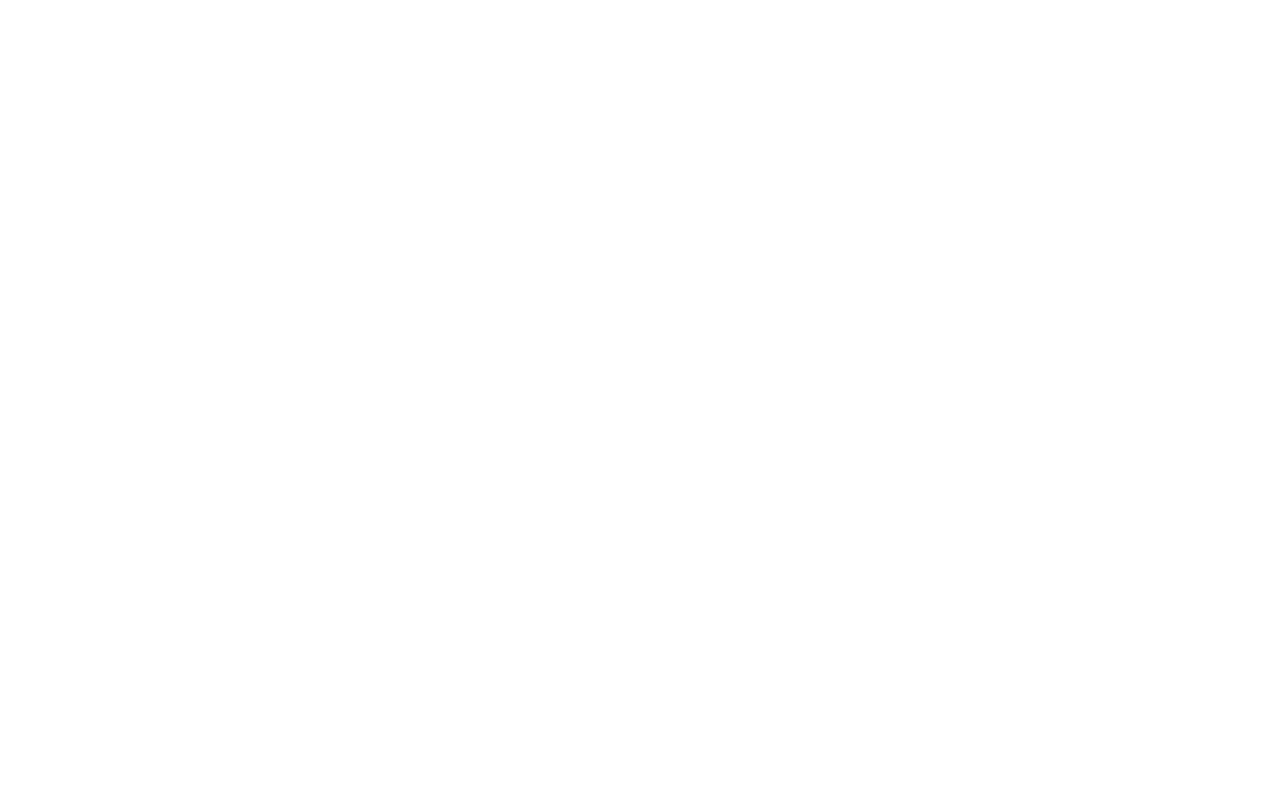
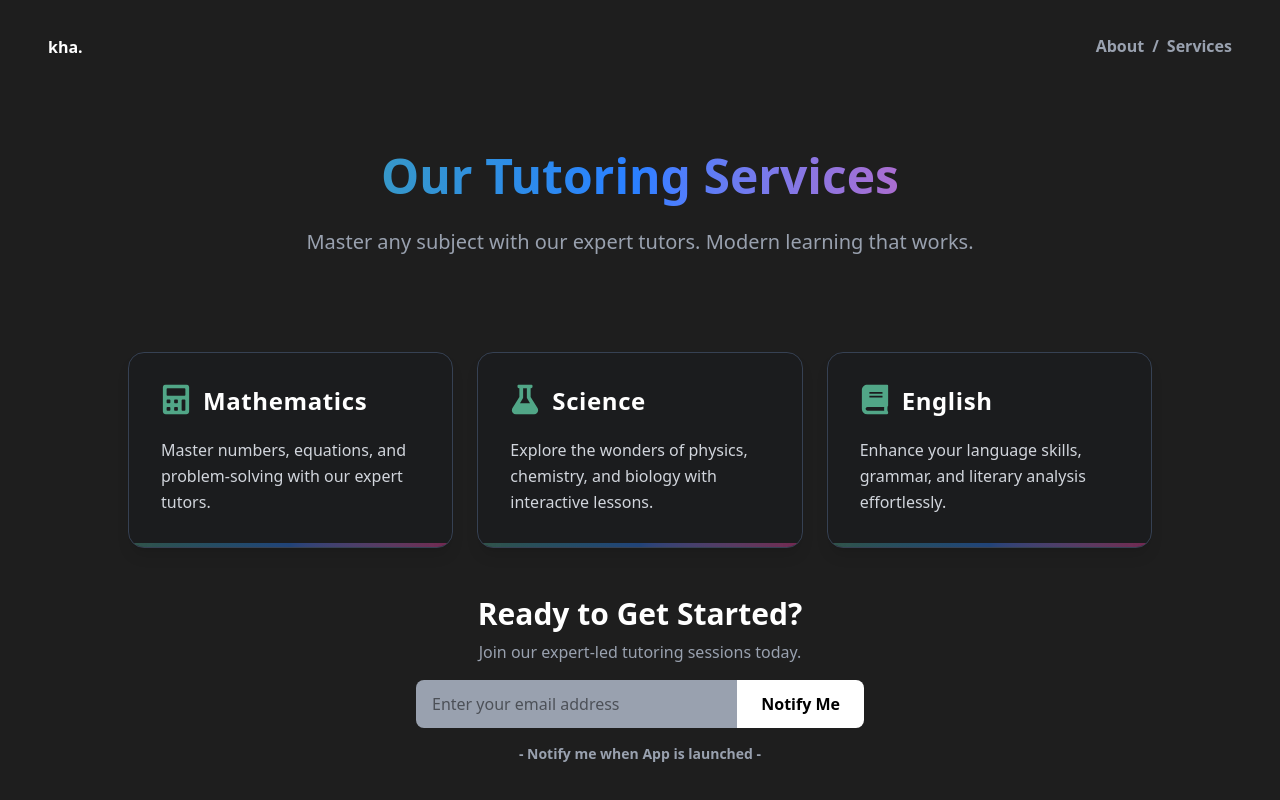
Before and after one commit to ChrissieDk/kha, a React (Vite) app in the folder KnowledgeHubArabia/: page /services in a window 1280 px wide. Before the commit this address had no page. Built offline with nearby package versions, Linux system fonts and the light colour scheme.

Commit message:
services and styling

```diff
--- a/KnowledgeHubArabia/package.json
+++ b/KnowledgeHubArabia/package.json
@@ -12,8 +12,10 @@
   "dependencies": {
     "@tailwindcss/vite": "^4.0.6",
     "firebase": "^11.3.1",
+    "framer-motion": "^12.4.3",
     "react": "^19.0.0",
     "react-dom": "^19.0.0",
+    "react-icons": "^5.4.0",
     "react-router-dom": "^7.1.5",
     "tailwindcss": "^4.0.6"
   },
--- a/KnowledgeHubArabia/src/App.tsx
+++ b/KnowledgeHubArabia/src/App.tsx
@@ -1,6 +1,7 @@
 import "./App.css";
 import { BrowserRouter as Router, Route, Routes } from "react-router-dom";
 import ComingSoon from "./pages/ComingSoon";
+import Services from "./pages/Services";
 
 function App() {
   return (
@@ -8,6 +9,7 @@ function App() {
       <Router>
         <Routes>
           <Route path="/" element={<ComingSoon />} />
+          <Route path="/services" element={<Services />} />
         </Routes>
       </Router>
     </>
--- /dev/null
+++ b/KnowledgeHubArabia/src/components/Navbar.tsx
@@ -0,0 +1,36 @@
+const Navbar = ({ className = "" }) => {
+  return (
+    <div
+      className={`flex justify-between items-center py-4 md:py-8 ${className}`}
+    >
+      {/* Logo */}
+      <div className="text-white text-lg font-black">
+        <a
+          href="/"
+          className="text-md sm:text-sm md:text-base hover:text-[#51a687] transition-colors"
+        >
+          kha.
+        </a>
+      </div>
+
+      {/* Navigation Links */}
+      <div className="flex items-center space-x-2 text-sm md:text-md text-gray-400 font-bold">
+        <a
+          href="/payment"
+          className="text-xs sm:text-sm md:text-base hover:text-[#51a687] transition-colors"
+        >
+          About
+        </a>
+        <span className="text-xs sm:text-sm md:text-base">/</span>
+        <a
+          href="/services"
+          className="text-xs sm:text-sm md:text-base hover:text-[#51a687] transition-colors"
+        >
+          Services
+        </a>
+      </div>
+    </div>
+  );
+};
+
+export default Navbar;
--- /dev/null
+++ b/KnowledgeHubArabia/src/components/serviceCard.tsx
@@ -0,0 +1,49 @@
+import React from "react";
+import { motion } from "framer-motion";
+
+interface TutoringCardProps {
+  subject: string;
+  description: string;
+  icon: React.ReactNode;
+}
+
+const ServiceCard: React.FC<TutoringCardProps> = ({
+  subject,
+  description,
+  icon,
+}) => {
+  return (
+    <motion.div
+      whileHover={{ scale: 1.02 }}
+      transition={{ type: "spring", stiffness: 150, damping: 12 }}
+      className="relative bg-gray-900/10 backdrop-blur-md border border-gray-700 rounded-2xl p-6 sm:p-8 shadow-lg overflow-hidden group"
+    >
+      {/* Gradient Accent Border */}
+      <div className="absolute inset-0  opacity-10 group-hover:opacity-40 transition-opacity duration-300 rounded-2xl pointer-events-none" />
+
+      {/* Floating Icon */}
+      <div className="relative z-10 flex items-center space-x-3 mb-5">
+        <motion.div
+          animate={{ y: [0, -3, 0] }}
+          transition={{ repeat: Infinity, duration: 2, ease: "easeInOut" }}
+          className="text-[#51a687] text-3xl sm:text-3xl"
+        >
+          {icon}
+        </motion.div>
+        <h2 className="text-2xl sm:text-2xl font-semibold text-white tracking-wide">
+          {subject}
+        </h2>
+      </div>
+
+      {/* Description */}
+      <p className="relative z-10 text-gray-300 text-sm sm:text-base leading-relaxed">
+        {description}
+      </p>
+
+      {/* Bottom Glow Effect */}
+      <div className="absolute bottom-0 left-0 right-0 h-1 bg-gradient-to-r from-[#51a687] via-blue-500 to-pink-500 opacity-40 group-hover:opacity-80 transition-opacity duration-300" />
+    </motion.div>
+  );
+};
+
+export default ServiceCard;
--- a/KnowledgeHubArabia/src/pages/ComingSoon.tsx
+++ b/KnowledgeHubArabia/src/pages/ComingSoon.tsx
@@ -1,4 +1,4 @@
-import React from "react";
+import Navbar from "../components/Navbar";
 import useTypingEffect from "../hooks/useTypingEffect";
 
 const ComingSoon = () => {
@@ -12,33 +12,15 @@ const ComingSoon = () => {
   return (
     <section className="relative min-h-screen bg-[#1E1E1E] text-white">
       {/* Top Bar - Fixed at top */}
-      <div className="absolute top-0 left-0 right-0 flex justify-between items-center py-4 md:py-8 px-4 sm:px-6 md:px-8">
-        {/* Logo */}
-        <div className="text-white text-lg font-black">kha.</div>
-
-        {/* Navigation */}
-        <div className="flex items-center space-x-2 text-sm md:text-md text-gray-400 font-bold">
-          <a
-            href="#payment"
-            className="text-xs sm:text-sm md:text-base hover:text-[#51a687] transition-colors"
-          >
-            About
-          </a>
-          <span className="text-xs sm:text-sm md:text-base">/</span>
-          <a
-            href="#services"
-            className="text-xs sm:text-sm md:text-base hover:text-[#51a687] transition-colors"
-          >
-            Services
-          </a>
-        </div>
+      <div className="absolute top-0 left-0 right-0 px-6 sm:px-12">
+        <Navbar />
       </div>
       {/* Main Content - Centered vertically and horizontally */}
-      <div className="flex items-center justify-center min-h-screen p-4">
+      <div className="flex items-center justify-center min-h-screen p-4 z-10">
         {/* Container with light background */}
-        <div className="bg-gray-200/5 backdrop-blur-lg rounded-2xl p-8 md:p-10 max-w-4xl w-full">
+        <div className="bg-gray-400/5 backdrop-blur-lg rounded-2xl p-8 md:p-10 max-w-4xl w-full">
           <div className="flex flex-col items-center text-center">
-            <h1 className="text-4xl font-bold sm:text-6xl md:text-8xl p-2 sm:p-3 md:p-4  mb-4 sm:mb-6 md:mb-6 bg-gradient-to-r from-[#51a687] via-blue-500 to-pink-500 bg-clip-text text-transparent">
+            <h1 className="text-4xl font-bold sm:text-6xl md:text-7xl p-2 sm:p-3 md:p-4  mb-4 sm:mb-6 md:mb-6 bg-gradient-to-r from-[#51a687] via-blue-500 to-pink-500 bg-clip-text text-transparent">
               Knowledge Hub
               <br />
               Arabia
@@ -78,13 +60,6 @@ const ComingSoon = () => {
           </a>
           <div className="space-x-1 sm:space-x-2">
             <a
-              href="#facebook"
-              className="hover:text-[#51a687] transition-colors"
-            >
-              Facebook
-            </a>
-            <span>/</span>
-            <a
               href="#instagram"
               className="hover:text-[#51a687] transition-colors"
             >
--- /dev/null
+++ b/KnowledgeHubArabia/src/pages/Services.tsx
@@ -0,0 +1,82 @@
+import Navbar from "../components/Navbar";
+import ServiceCard from "../components/serviceCard";
+import {
+  FaCalculator,
+  FaFlask,
+  FaBook,
+  FaLaptopCode,
+  FaGlobe,
+} from "react-icons/fa";
+
+const Services = () => {
+  return (
+    <section className="min-h-screen bg-[#1E1E1E] text-white px-6 sm:px-12 relative">
+      <Navbar />
+
+      {/* Hero Section */}
+      <div className="max-w-5xl mx-auto text-center mb-12 py-12">
+        <h1 className="text-4xl sm:text-5xl font-bold bg-gradient-to-r from-[#51a687] via-blue-500 to-pink-500 bg-clip-text text-transparent p-3">
+          Our Tutoring Services
+        </h1>
+        <p className="text-gray-400 text-lg sm:text-xl mt-4">
+          Master any subject with our expert tutors. Modern learning that works.
+        </p>
+      </div>
+
+      {/* Service Cards */}
+      <div className="grid grid-cols-1 sm:grid-cols-2 md:grid-cols-3 gap-6 max-w-5xl mx-auto">
+        <ServiceCard
+          subject="Mathematics"
+          description="Master numbers, equations, and problem-solving with our expert tutors."
+          icon={<FaCalculator />}
+        />
+        <ServiceCard
+          subject="Science"
+          description="Explore the wonders of physics, chemistry, and biology with interactive lessons."
+          icon={<FaFlask />}
+        />
+        <ServiceCard
+          subject="English"
+          description="Enhance your language skills, grammar, and literary analysis effortlessly."
+          icon={<FaBook />}
+        />
+        {/* <ServiceCard
+          subject="Computer Science"
+          description="Learn coding, web development, and algorithms with hands-on projects."
+          icon={<FaLaptopCode />}
+        />
+        <ServiceCard
+          subject="Geography"
+          description="Discover the world's landscapes, cultures, and ecosystems."
+          icon={<FaGlobe />}
+        /> */}
+      </div>
+
+      {/* Call to Action */}
+      <div className="text-center mt-12">
+        <h2 className="text-3xl font-semibold">Ready to Get Started?</h2>
+        <p className="text-gray-400 mt-2">
+          Join our expert-led tutoring sessions today.
+        </p>
+
+        {/* Centering the Input Field */}
+        <div className="flex items-center max-w-md w-full mx-auto text-black mt-4">
+          <input
+            type="email"
+            placeholder="Enter your email address"
+            className="flex-1 bg-gray-400 rounded-l-lg px-3 sm:px-4 py-2 sm:py-3 text-sm sm:text-base focus:outline-none"
+          />
+          <button className="bg-white text-black px-4 sm:px-6 py-2 sm:py-3 rounded-r-lg font-bold text-sm sm:text-base hover:text-white hover:bg-[#51a687] transition-colors">
+            Notify Me
+          </button>
+        </div>
+
+        <p className="text-gray-400 text-xs sm:text-sm mt-3 sm:mt-4 font-bold">
+          - Notify me when App is launched -
+        </p>
+      </div>
+    </section>
+  );
+};
+
+export default Services;
```
